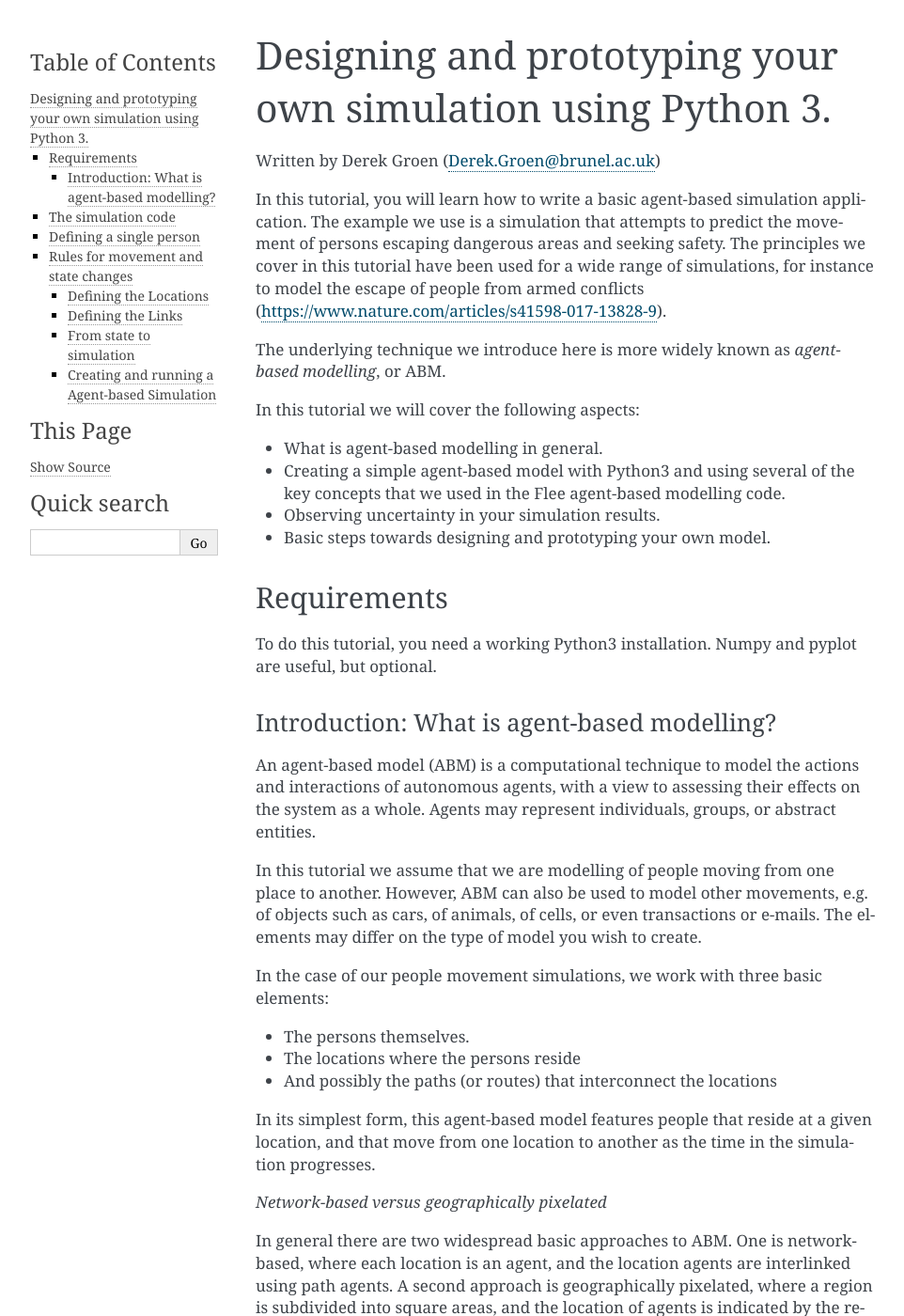
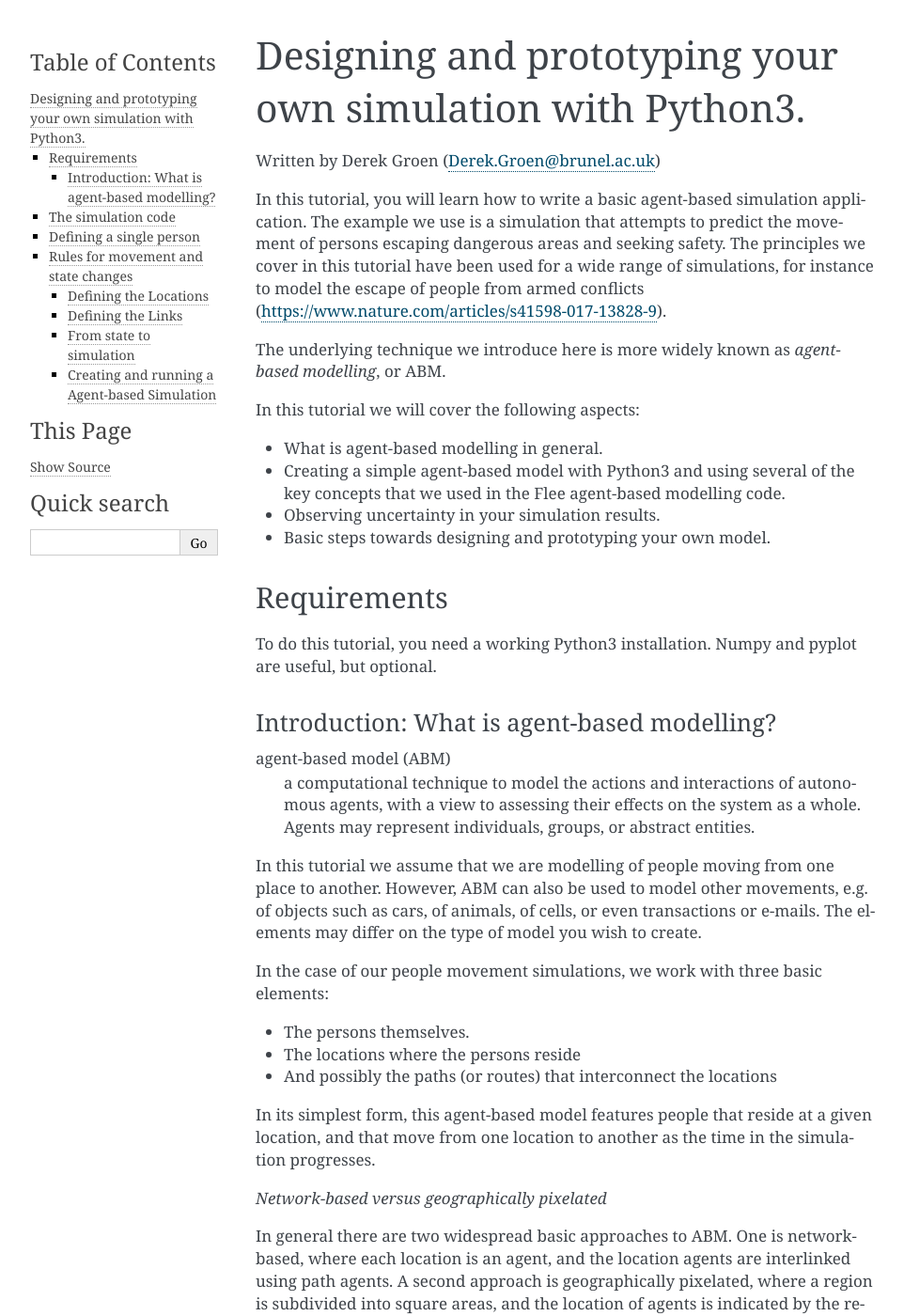
Before and after one commit to djgroen/student-resources, a Sphinx documentation site: the page built from docs/python-abm.rst, in a window 1280 px wide and 1400 px high. Shown: the whole window at 94% size, without its empty margins (148-1110 px from the left). Built offline with Sphinx 7.4.7, drawn with Linux system fonts in a browser that asks for light colours.

Commit message:
Update python-abm.rst

```diff
--- a/docs/python-abm.rst
+++ b/docs/python-abm.rst
@@ -1,6 +1,6 @@
 
 *************************************************************
-Designing and prototyping your own simulation using Python 3.
+Designing and prototyping your own simulation with Python3.
 *************************************************************
 
 Written by Derek Groen (Derek.Groen@brunel.ac.uk)
@@ -27,7 +27,8 @@ To do this tutorial, you need a working Python3 installation. Numpy and pyplot a
 Introduction: What is agent-based modelling?
 ==============================
 
-An agent-based model (ABM) is a computational technique to model the actions and interactions of autonomous agents, with a view to assessing their effects on the system as a whole. Agents may represent individuals, groups, or abstract entities.
+agent-based model (ABM)
+  a computational technique to model the actions and interactions of autonomous agents, with a view to assessing their effects on the system as a whole. Agents may represent individuals, groups, or abstract entities.
 
 In this tutorial we assume that we are modelling of people moving from one place to another. However, ABM can also be used to model other movements, e.g. of objects such as cars, of animals, of cells, or even transactions or e-mails. The elements may differ on the type of model you wish to create.
 
```
